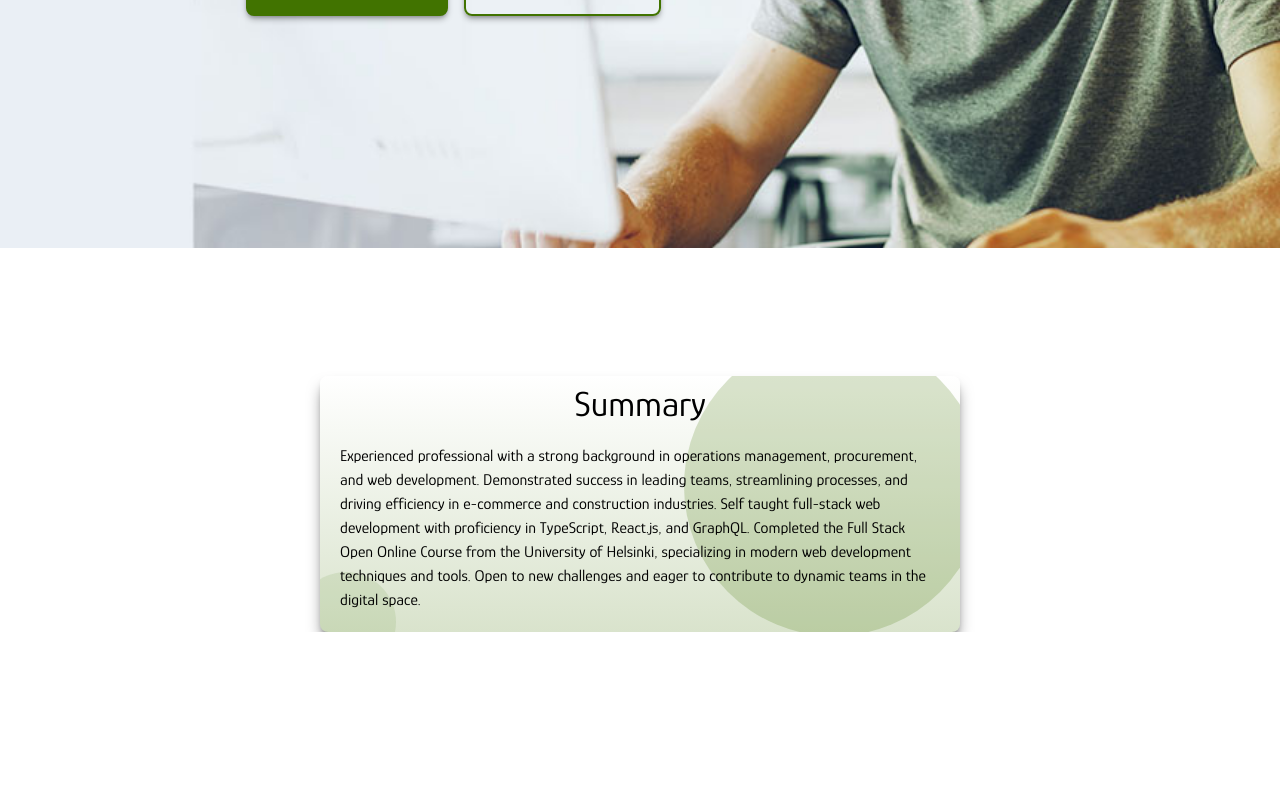
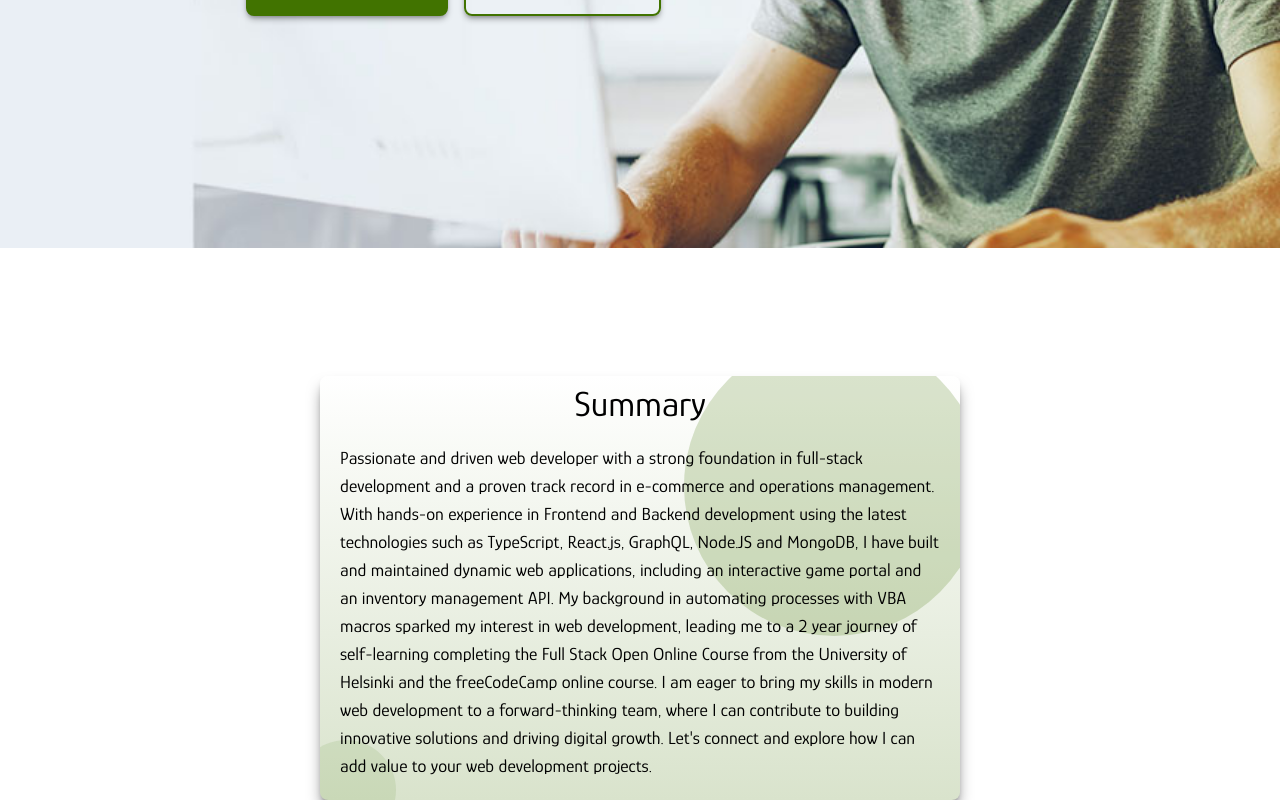
Before and after one commit to vkats90/Portfolio, a React (Vite) app in the folder protfolio/: page / in a window 1280 px wide. Shown: the part 552-1352 px from the top of the page. Before the commit the page ends 1184 px from the top, so only its background shows below. Built offline with nearby package versions, Linux system fonts and the light colour scheme.

Commit message:
menu closes when pressing links, nav doesn't show the page you're on

```diff
--- a/protfolio/src/App.tsx
+++ b/protfolio/src/App.tsx
@@ -1,7 +1,5 @@
-//make emailjs work
 //replace social logos with svgs
 //replace main image
-//make menu close when clicking on one of the links
 
 import { Outlet } from "react-router-dom";
 
--- a/protfolio/src/components/hamburger.tsx
+++ b/protfolio/src/components/hamburger.tsx
@@ -1,9 +1,10 @@
 import { useState } from "react";
-import { Link } from "react-router-dom";
+import { Link, useLocation } from "react-router-dom";
 
 export default function Hamburger() {
   const [isNavOpen, setIsNavOpen] = useState(false);
-
+  const location = useLocation();
+  console.log(location.pathname);
   return (
     <nav>
       <section className="MOBILE-MENU flex md:hidden">
@@ -45,24 +46,42 @@ export default function Hamburger() {
                 <line x1="6" y1="6" x2="18" y2="18" />
               </svg>
             </div>
+            {location.pathname != "/" && (
               <Link
+                onClick={() => setIsNavOpen(false)}
+                className="self-center cursor-pointer hover:text-primary"
+                to="/"
+              >
+                HOME
+              </Link>
+            )}
+            {location.pathname != "/resume" && (
+              <Link
+                onClick={() => setIsNavOpen(false)}
                 className="self-center cursor-pointer hover:text-primary"
                 to="/resume"
               >
                 RESUME
               </Link>
+            )}
+            {location.pathname != "/projects" && (
               <Link
+                onClick={() => setIsNavOpen(false)}
                 className="self-center cursor-pointer hover:text-primary"
                 to="/projects"
               >
                 PROJECTS
               </Link>
+            )}
+            {location.pathname != "/contact" && (
               <Link
+                onClick={() => setIsNavOpen(false)}
                 className="self-center cursor-pointer hover:text-primary"
                 to="/contact"
               >
                 CONTACT
               </Link>
+            )}
           </ul>
         </div>
       </section>
--- a/protfolio/src/components/mainBotton.tsx
+++ b/protfolio/src/components/mainBotton.tsx
@@ -1,6 +1,15 @@
-const MainButton = ({ text }: { text: string }) => (
-	<button className="px-16 py-3 text-xl rounded-lg w-fit text-white bg-primary hover:bg-emerald-800 border-2 border-primary shadow-md shadow-black/30 transition-colors duration-200">
-		{text}
-	</button>
-)
-export default MainButton
+const MainButton = ({
+  text,
+  onClick,
+}: {
+  text: string;
+  onClick: () => void;
+}) => (
+  <button
+    onClick={onClick}
+    className="px-16 py-3 text-xl rounded-lg w-fit text-white bg-primary hover:bg-emerald-800 border-2 border-primary shadow-md shadow-black/30 transition-colors duration-200"
+  >
+    {text}
+  </button>
+);
+export default MainButton;
--- a/protfolio/src/components/secondaryButton.tsx
+++ b/protfolio/src/components/secondaryButton.tsx
@@ -1,5 +1,14 @@
-const SecondaryButton = ({ text }: { text: string }) => (
-  <button className="px-16 py-3 text-xl rounded-lg w-fit text-black border-2 border-primary shadow-md shadow-black/30 hover:bg-emerald-800 hover:bg-opacity-30 transition duration-200">
+const SecondaryButton = ({
+  text,
+  onClick,
+}: {
+  text: string;
+  onClick: () => void;
+}) => (
+  <button
+    onClick={onClick}
+    className="px-16 py-3 text-xl rounded-lg w-fit text-black border-2 border-primary shadow-md shadow-black/30 hover:bg-emerald-800 hover:bg-opacity-30 transition duration-200"
+  >
     {text}
   </button>
 );
--- a/protfolio/src/components/topbar.tsx
+++ b/protfolio/src/components/topbar.tsx
@@ -24,24 +24,38 @@ const TopBar = () => {
         id="links"
         className=" flex-grow text-xl pr-10 hidden md:flex flex-row justify-end gap-4   items-stretch "
       >
+        {location.pathname != "/" && (
           <Link
-          className="self-center cursor-pointer hover:text-emerald-800"
+            className="self-center cursor-pointer hover:text-primary"
+            to="/"
+          >
+            Home
+          </Link>
+        )}
+        {location.pathname != "/resume" && (
+          <Link
+            className="self-center cursor-pointer hover:text-primary"
             to="/resume"
           >
             Resume
           </Link>
+        )}
+        {location.pathname != "/projects" && (
           <Link
-          className="self-center cursor-pointer hover:text-emerald-800"
+            className="self-center cursor-pointer hover:text-primary"
             to="/projects"
           >
             Projects
           </Link>
+        )}
+        {location.pathname != "/contact" && (
           <Link
-          className="self-center cursor-pointer hover:text-emerald-800 "
+            className="self-center cursor-pointer hover:text-primary"
             to="/contact"
           >
             Contact
           </Link>
+        )}
       </div>
       <div
         id="social"
--- a/protfolio/src/pages/home.tsx
+++ b/protfolio/src/pages/home.tsx
@@ -1,8 +1,10 @@
 import BackgroundImage from "../assets/Homepage-bg.jpg";
 import MainButton from "../components/mainBotton";
 import SecondaryButton from "../components/secondaryButton";
+import { useNavigate } from "react-router-dom";
 
 const Home = () => {
+  const navigate = useNavigate();
   return (
     <div className="z-0 h-[100vh] bg-[#EAEFF5] ">
       <img
@@ -18,28 +20,33 @@ const Home = () => {
             VLADIMIR KATS
           </h1>
         </h1>
-        <p className="md:text-4xl text-xl text-primary font-regular font-Glory ">
+        <p className="md:text-4xl text-xl text-primary font-regular font-Glory [text-shadow:_0_2px_0_rgb(1px_0_0_/_40%)]">
           A FULL STACK SOFTWARE DEVELOPER
         </p>
         <div className="flex md:flex-row flex-col gap-4 mt-8 w-full justify-center items-center ">
-          <MainButton text="CONTACT" />
-          <SecondaryButton text="RESUME" />
+          <MainButton onClick={() => navigate("/contact")} text="CONTACT" />
+          <SecondaryButton onClick={() => navigate("/resume")} text="RESUME" />
         </div>
       </div>
       <div className="relative top-[85%] text-center -mt-14 md:mt-0 mx-auto max-w-[90%] md:max-w-[50%]  shadow-lg shadow-black/50  bg-gradient-to-t from-primary/20 to-white rounded-lg  overflow-hidden">
         <div className=" absolute w-[300px] h-[300px] -top-10 -right-6 bg-primary/20 rounded-full z-0"></div>
         <div className=" absolute w-[100px] h-[100px] -bottom-10 -left-6 bg-primary/10 rounded-full z-0"></div>
         <h1 className="text-3xl md:text-4xl mt-2">Summary</h1>
-        <p className="relative p-5 text-left z-10">
-          Experienced professional with a strong background in operations
-          management, procurement, and web development. Demonstrated success in
-          leading teams, streamlining processes, and driving efficiency in
-          e-commerce and construction industries. Self taught full-stack web
-          development with proficiency in TypeScript, React.js, and GraphQL.
-          Completed the Full Stack Open Online Course from the University of
-          Helsinki, specializing in modern web development techniques and tools.
-          Open to new challenges and eager to contribute to dynamic teams in the
-          digital space.
+        <p className="relative p-5 text-lg text-left z-10">
+          Passionate and driven web developer with a strong foundation in
+          full-stack development and a proven track record in e-commerce and
+          operations management. With hands-on experience in Frontend and
+          Backend development using the latest technologies such as TypeScript,
+          React.js, GraphQL, Node.JS and MongoDB, I have built and maintained
+          dynamic web applications, including an interactive game portal and an
+          inventory management API. My background in automating processes with
+          VBA macros sparked my interest in web development, leading me to a 2
+          year journey of self-learning completing the Full Stack Open Online
+          Course from the University of Helsinki and the freeCodeCamp online
+          course. I am eager to bring my skills in modern web development to a
+          forward-thinking team, where I can contribute to building innovative
+          solutions and driving digital growth. Let's connect and explore how I
+          can add value to your web development projects.
         </p>
       </div>
     </div>
```
Lines whose indentation alone changed are shown as unchanged.
